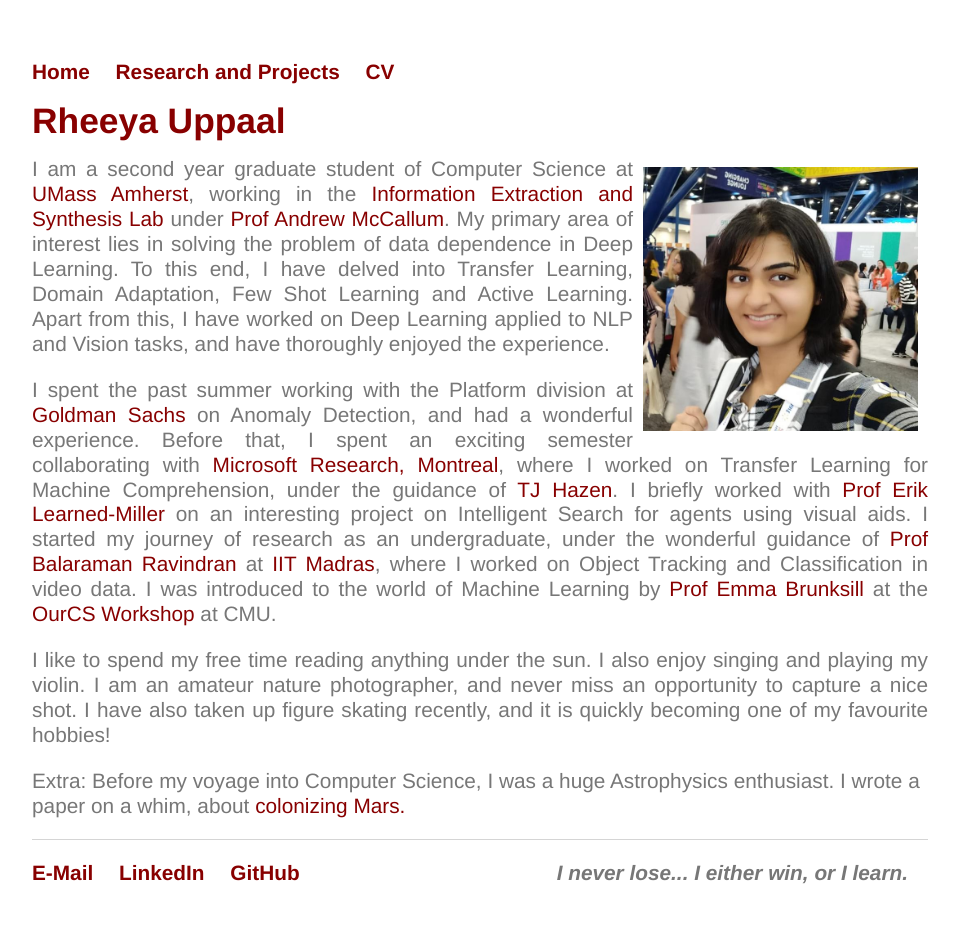
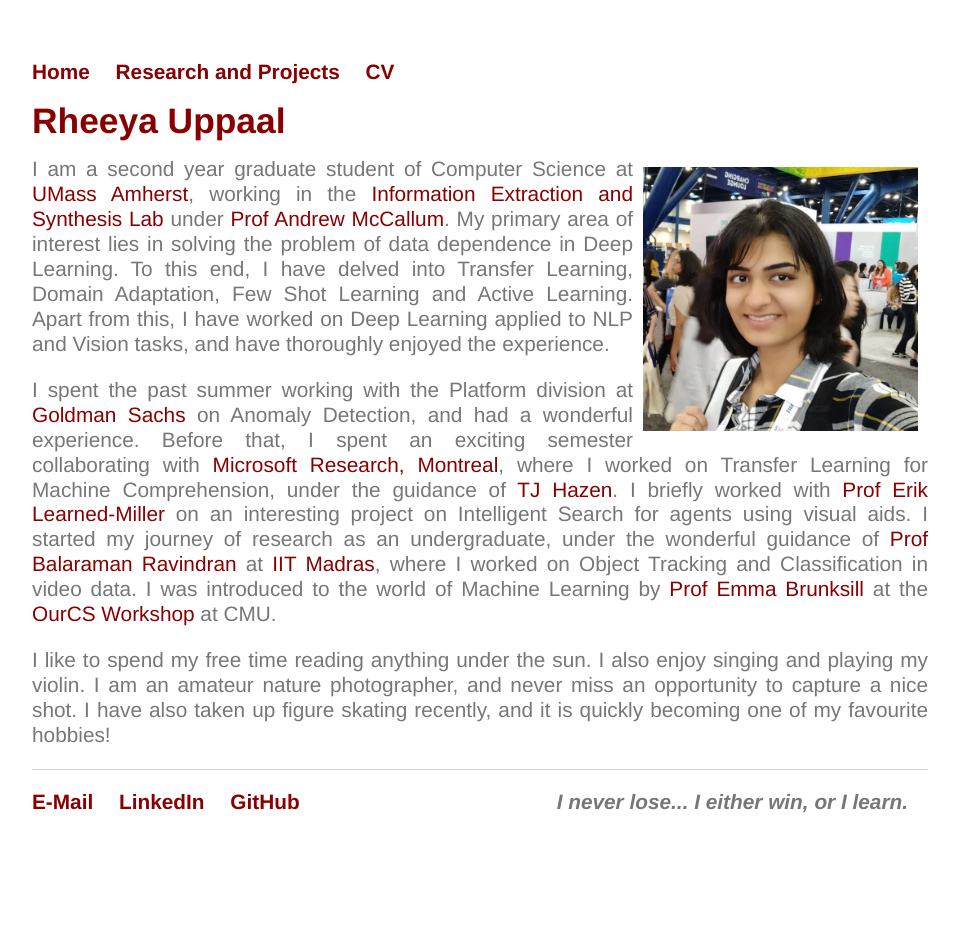
Before and after one commit to Uppaal/Uppaal.github.io, a Jekyll site: the page built from index.html, in a window 1280 px wide. Shown: the whole page, without its empty margins (160-1120 px from the left). Built offline with Jekyll 4.4.1, drawn with Linux system fonts in a browser that asks for light colours; after the commit the page ends 900 px from its top, so only the background shows below that.

Commit message:
Update index.html

```diff
--- a/index.html
+++ b/index.html
@@ -13,6 +13,4 @@ title: Rheeya Uppaal
 
 	<p align="justify">I like to spend my free time reading anything under the sun. I also enjoy singing and playing my violin. I am an amateur nature photographer, and never miss an opportunity to capture a nice shot. I have also taken up figure skating recently, and it is quickly becoming one of my favourite hobbies!</p>
 
-	<p> Extra: Before my voyage into Computer Science, I was a huge Astrophysics enthusiast. I wrote a paper on a whim, about <a href="https://drive.google.com/file/d/1Upq_uYb5GyOm8xf69k1Ca37ycIyI1b-z/view?usp=sharing">colonizing Mars.</a></p>
-
 </div><!-- /.blurb -->
```
